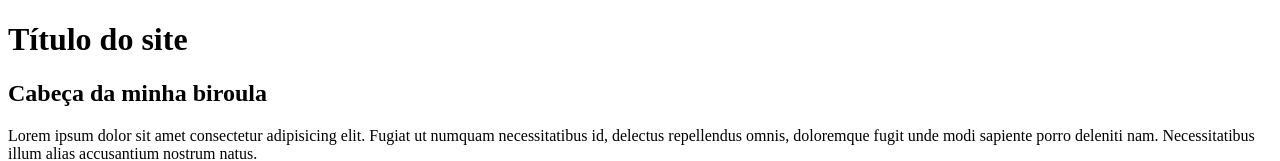
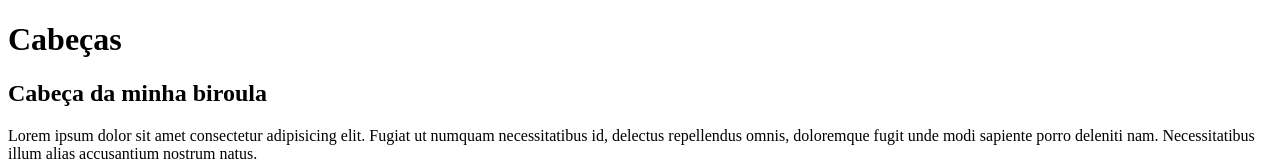
Before and after one commit to Arthur-Antonelli/projeto-site, a plain HTML site: page index.html in a window 1280 px wide. Shown: the top 161 px of the page. Drawn offline with Linux system fonts and the light colour scheme.

Commit message:
Update index.html

```diff
--- a/index.html
+++ b/index.html
@@ -9,7 +9,7 @@
 <body>
     <main>
         <header>
-            <h1>Título do site</h1>
+            <h1>Cabeças</h1>
         </header>
         <article>
             <h2>Cabeça da minha biroula</h2>
```
